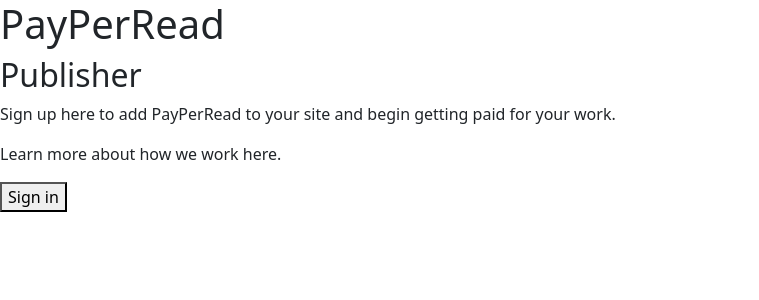
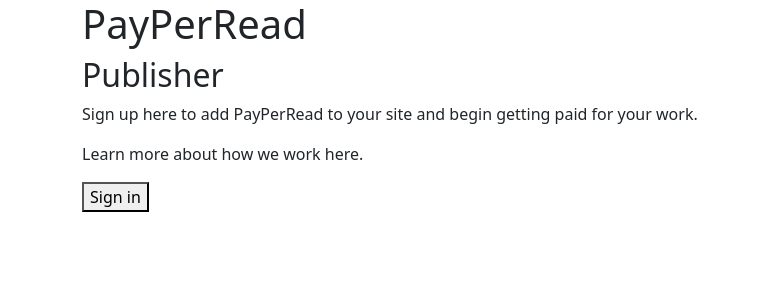
Before and after one commit to jakearmendariz/PayPerRead, a React (Create React App) app in the folder frontend/: page /signin/publisher in a window 1280 px wide. Shown: the top 300 px of the page, without its empty margins (0-759 px from the left). Built offline with nearby package versions, Linux system fonts and the light colour scheme.

Commit message:
add better fonts than standard bootstrap fonts

```diff
--- a/frontend/public/index.html
+++ b/frontend/public/index.html
@@ -25,7 +25,9 @@
       Learn how to configure a non-root public URL by running `npm run build`.
     -->
     <link href="https://cdn.jsdelivr.net/npm/bootstrap@5.1.3/dist/css/bootstrap.min.css" rel="stylesheet" integrity="sha384-1BmE4kWBq78iYhFldvKuhfTAU6auU8tT94WrHftjDbrCEXSU1oBoqyl2QvZ6jIW3" crossorigin="anonymous"></link>
-
+    <link rel="preconnect" href="https://fonts.googleapis.com"></link>
+<link rel="preconnect" href="https://fonts.gstatic.com" crossorigin> </link>
+<link href="https://fonts.googleapis.com/css2?family=Roboto+Slab:wght@300;500;700&family=Roboto:wght@300;400&display=swap" rel="stylesheet"></link>
     <title>PayPerRead</title>
   </head>
   <body>
--- /dev/null
+++ b/frontend/src/global.css
@@ -0,0 +1,4 @@
+
+.styled-button {
+
+}
--- a/frontend/src/index.js
+++ b/frontend/src/index.js
@@ -7,6 +7,8 @@
 import UserLandingPage from './pages/UserLandingPage'
 import PublisherLandingPage from './pages/PublisherLandingPage'
 import SignInPage from './pages/SignInPage';
+
+import './global.css';
 
 ReactDOM.render(
   <React.StrictMode>
--- a/frontend/src/pages/SignInPage.js
+++ b/frontend/src/pages/SignInPage.js
@@ -2,7 +2,7 @@
 import { useParams } from 'react-router-dom';
 
 const SignInComponent = ({ subtitle, description }) => (
-	<div>
+	<div className="container">
 
 		<h1>PayPerRead</h1>
 		<h2>{subtitle}</h2>
```
